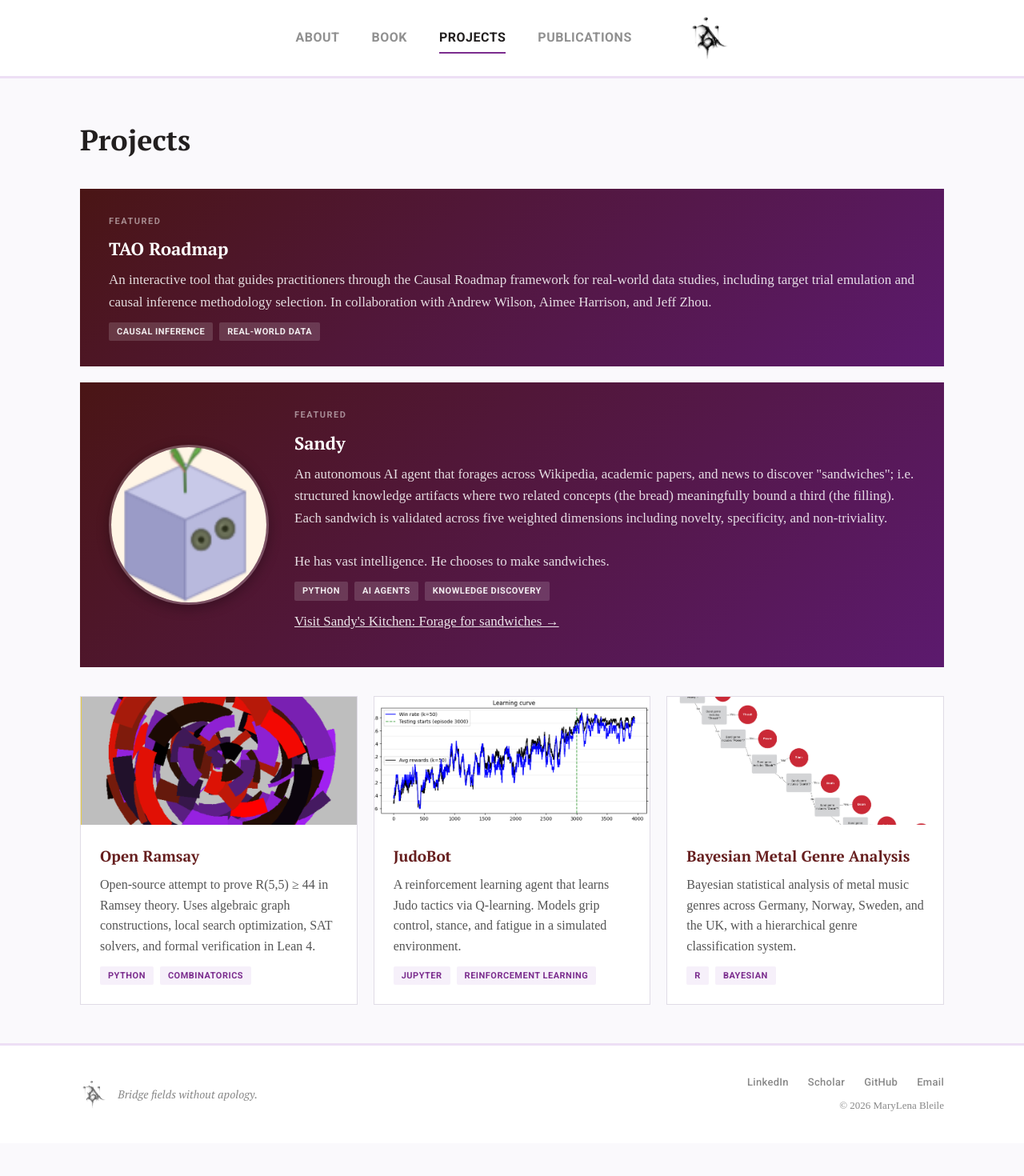
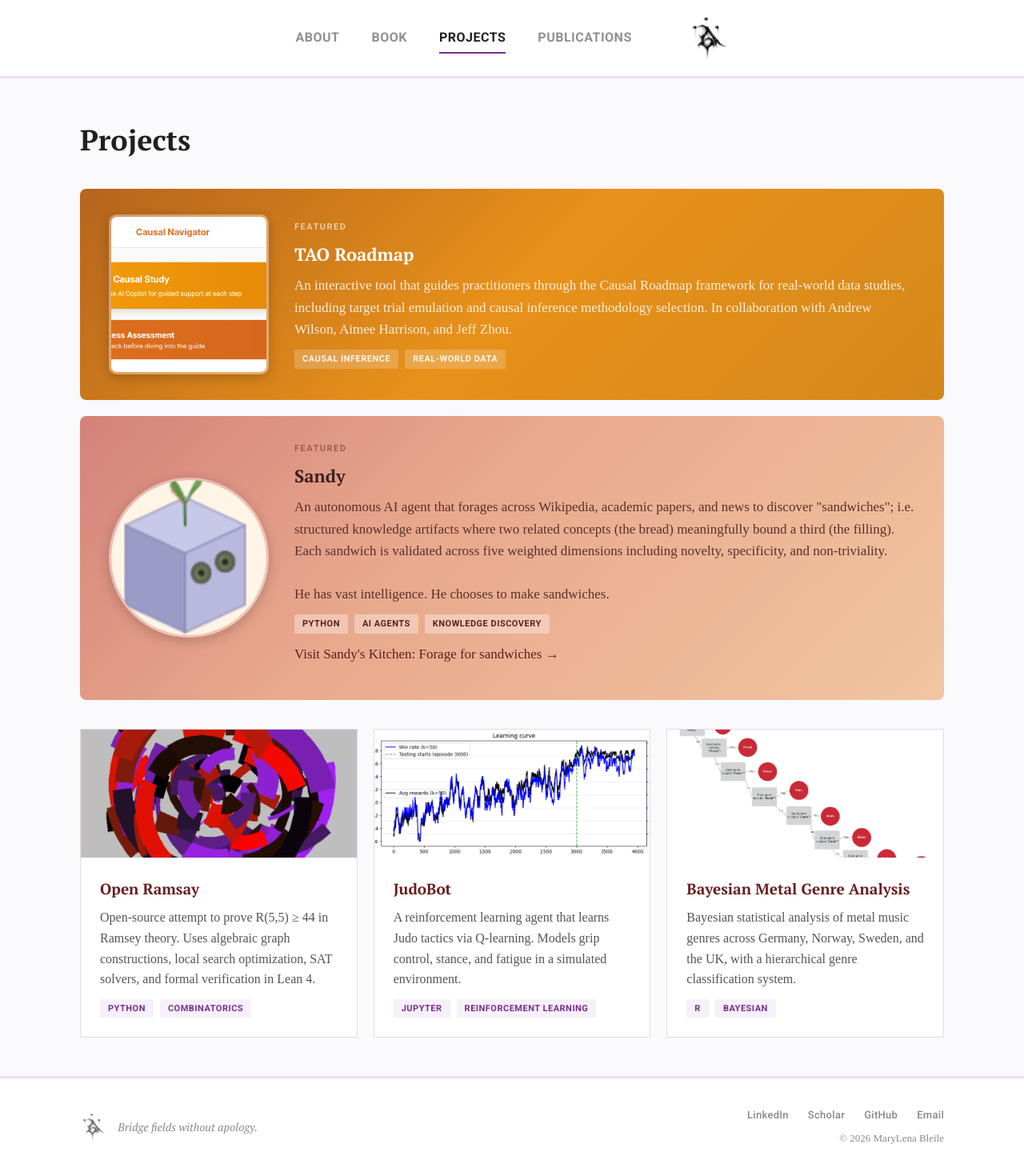
Before and after one commit to MLenaBleile/marylenableile, a Jekyll site: the page built from projects.md, in a window 1280 px wide. Shown: the whole page at 80% size. Built offline with Jekyll 4.4.1, drawn with Linux system fonts in a browser that asks for light colours; before the commit the page ends 1429 px from its top, so only the background shows below that.

Commit message:
Theme featured cards to match each project's aesthetic
- TAO Roadmap: amber/orange gradient matching Causal Navigator tool
- Sandy: warm peach/pink gradient with dark text matching Streamlit dashboard
- Added taoroadmap.png screenshot and rounded card corners

Co-Authored-By: Claude Opus 4.6 <noreply@anthropic.com>

```diff
--- a/_sass/main.scss
+++ b/_sass/main.scss
@@ -317,6 +317,8 @@ img {
   align-items: center;
   gap: 32px;
   transition: box-shadow 0.2s;
+  border-radius: 8px;
+  overflow: hidden;
 
   &:hover {
     box-shadow: 0 4px 20px rgba(0, 0, 0, 0.15);
@@ -328,10 +330,10 @@ img {
     img {
       width: 200px;
       height: 200px;
-      border-radius: 50%;
+      border-radius: 12px;
       object-fit: cover;
       border: 3px solid rgba(255, 255, 255, 0.25);
-      box-shadow: 0 4px 16px rgba(0, 0, 0, 0.3);
+      box-shadow: 0 4px 16px rgba(0, 0, 0, 0.2);
     }
   }
 
@@ -390,6 +392,59 @@ img {
     letter-spacing: 1.5px;
     color: rgba(255, 255, 255, 0.5);
     margin-bottom: 8px;
+  }
+}
+
+// TAO Roadmap — warm amber/orange like the tool
+.featured-tao {
+  background: linear-gradient(135deg, #b5651d 0%, #e8911a 50%, #d4881a 100%);
+
+  .featured-image img {
+    border-color: rgba(255, 255, 255, 0.35);
+    border-radius: 10px;
+  }
+
+  .tag {
+    background: rgba(255, 255, 255, 0.2);
+  }
+
+  .featured-badge {
+    color: rgba(255, 255, 255, 0.6);
+  }
+}
+
+// Sandy — soft peach/pink like the dashboard
+.featured-sandy {
+  background: linear-gradient(135deg, #d4827a 0%, #e8a88c 40%, #f2c5a0 100%);
+
+  .featured-image img {
+    border-color: rgba(255, 255, 255, 0.4);
+    border-radius: 50%;
+  }
+
+  p, h3, h3 a {
+    color: #3d2020;
+  }
+
+  p {
+    color: #5a3030;
+  }
+
+  .tag {
+    background: rgba(255, 255, 255, 0.35);
+    color: #5a2020;
+  }
+
+  .featured-badge {
+    color: rgba(90, 40, 40, 0.5);
+  }
+
+  a {
+    color: #5a2020;
+
+    &:hover {
+      color: #3d1010;
+    }
   }
 }
 
--- a/projects.md
+++ b/projects.md
@@ -11,7 +11,10 @@ url: /projects/
 
     <div class="featured-projects">
 
-      <div class="project-card-featured">
+      <div class="project-card-featured featured-tao">
+        <div class="featured-image">
+          <img src="{{ '/media/taoroadmap.png' | relative_url }}" alt="TAO Roadmap — Causal Navigator">
+        </div>
         <div class="featured-content">
           <p class="featured-badge">Featured</p>
           <h3><a href="https://roadmap.tao-rwd.com/" target="_blank" rel="noopener">TAO Roadmap</a></h3>
@@ -23,7 +26,7 @@ url: /projects/
         </div>
       </div>
 
-      <div class="project-card-featured">
+      <div class="project-card-featured featured-sandy">
         <div class="featured-image">
           <img src="{{ '/media/sandy.png' | relative_url }}" alt="Sandy — AI knowledge discovery agent">
         </div>
@@ -38,7 +41,7 @@ url: /projects/
             <span class="tag">AI Agents</span>
             <span class="tag">Knowledge Discovery</span>
           </div>
-          <p style="margin-top: 12px;"><a href="https://sandy-agent.streamlit.app" target="_blank" rel="noopener" style="color: rgba(255,255,255,0.9); text-decoration: underline;">Visit Sandy's Kitchen: Forage for sandwiches &rarr;</a></p>
+          <p style="margin-top: 12px;"><a href="https://sandy-agent.streamlit.app" target="_blank" rel="noopener">Visit Sandy's Kitchen: Forage for sandwiches &rarr;</a></p>
         </div>
       </div>
 
```
Also changed, not shown: media/taoroadmap.png (added).
